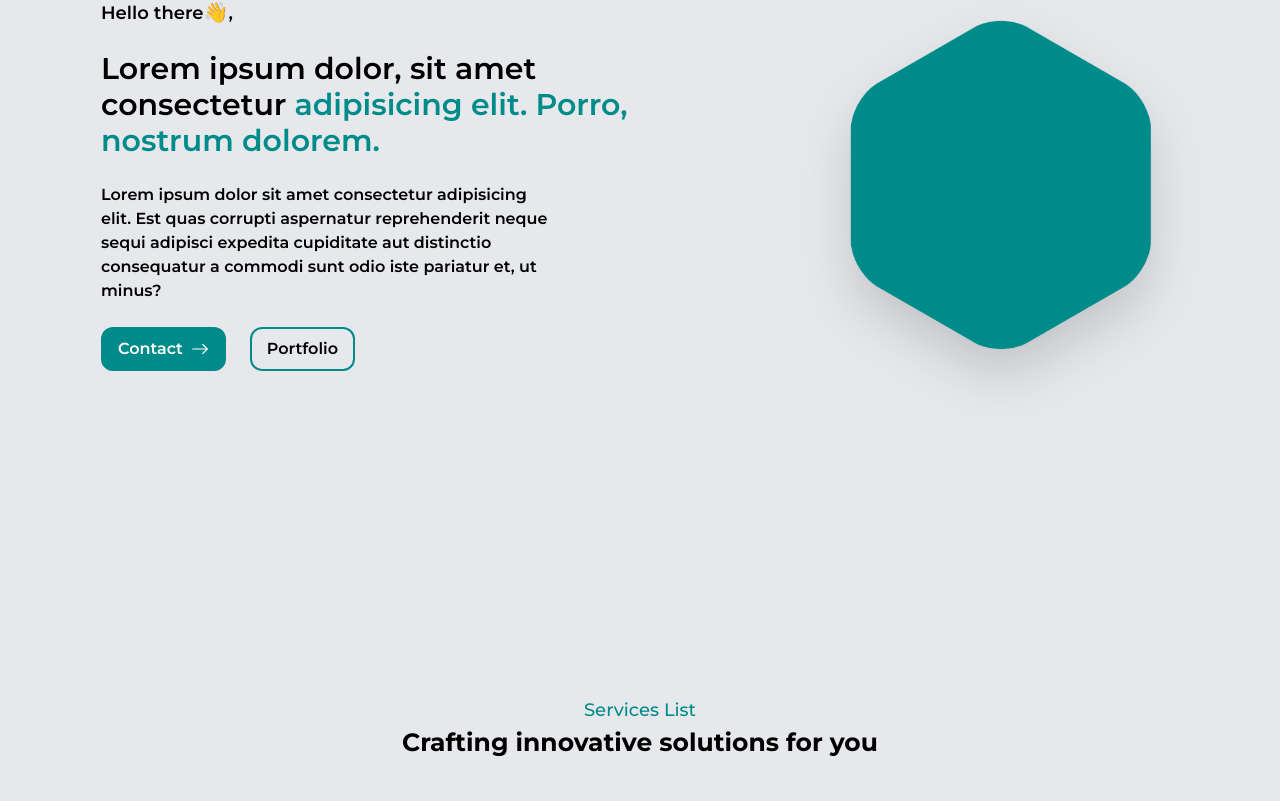
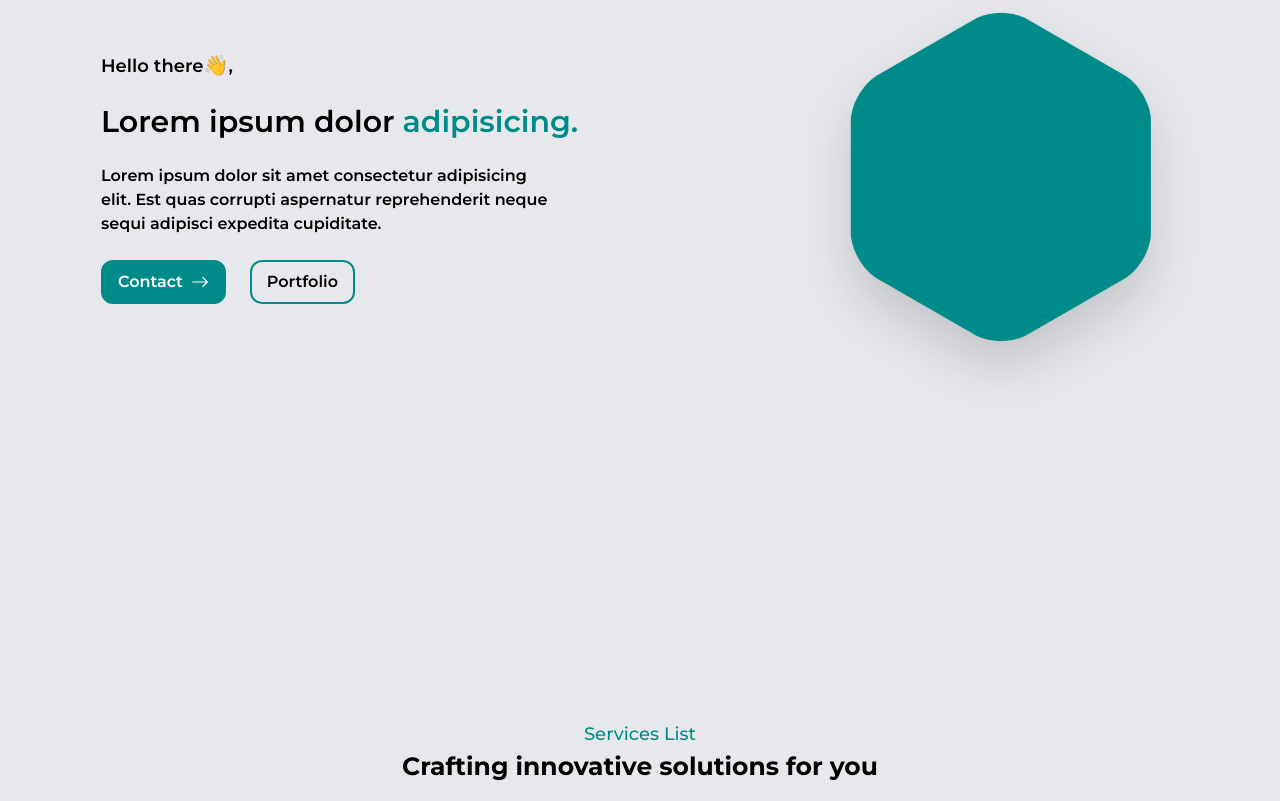
Before and after one commit to ranselorm/ransel, a Next.js app: page / in a window 1280 px wide. Shown: the part 157-958 px from the top of the page. Built offline with nearby package versions, Linux system fonts and the light colour scheme.

Commit message:
Add about

```diff
--- a/app/page.jsx
+++ b/app/page.jsx
@@ -2,11 +2,13 @@ import Hero from "@/components/Hero";
 import Services from "@/components/Services";
 import ChooseMe from "@/components/ChooseMe";
 import Portfolio from "@/components/Portfolio";
+import About from "@/components/About";
 
 export default function Home() {
   return (
     <div className="">
       <Hero />
+      <About />
       <Services />
       <ChooseMe />
       <Portfolio />
--- /dev/null
+++ b/components/About.jsx
@@ -0,0 +1,5 @@
+const About = () => {
+  return <section>About</section>;
+};
+
+export default About;
--- a/components/Hero.jsx
+++ b/components/Hero.jsx
@@ -11,16 +11,13 @@ const Hero = () => {
             Hello there<span className="text-xl">&#x1F44B;</span>,
           </h4>
           <h2 className="text-3xl">
-            Lorem ipsum dolor, sit amet consectetur
-            <span className="ml-2 text-secondary">
-              adipisicing elit. Porro, nostrum dolorem.
-            </span>
+            Lorem ipsum dolor
+            <span className="ml-2 text-secondary">adipisicing.</span>
           </h2>
           <p className="text-[16px] lg:w-10/12">
             Lorem ipsum dolor sit amet consectetur adipisicing elit. Est quas
             corrupti aspernatur reprehenderit neque sequi adipisci expedita
-            cupiditate aut distinctio consequatur a commodi sunt odio iste
-            pariatur et, ut minus?
+            cupiditate.
           </p>
           <div className="flex items-center gap-x-6">
             {/* <Button text="Contact" fill={true} icon={<AiOutlineSend />} /> */}
```
